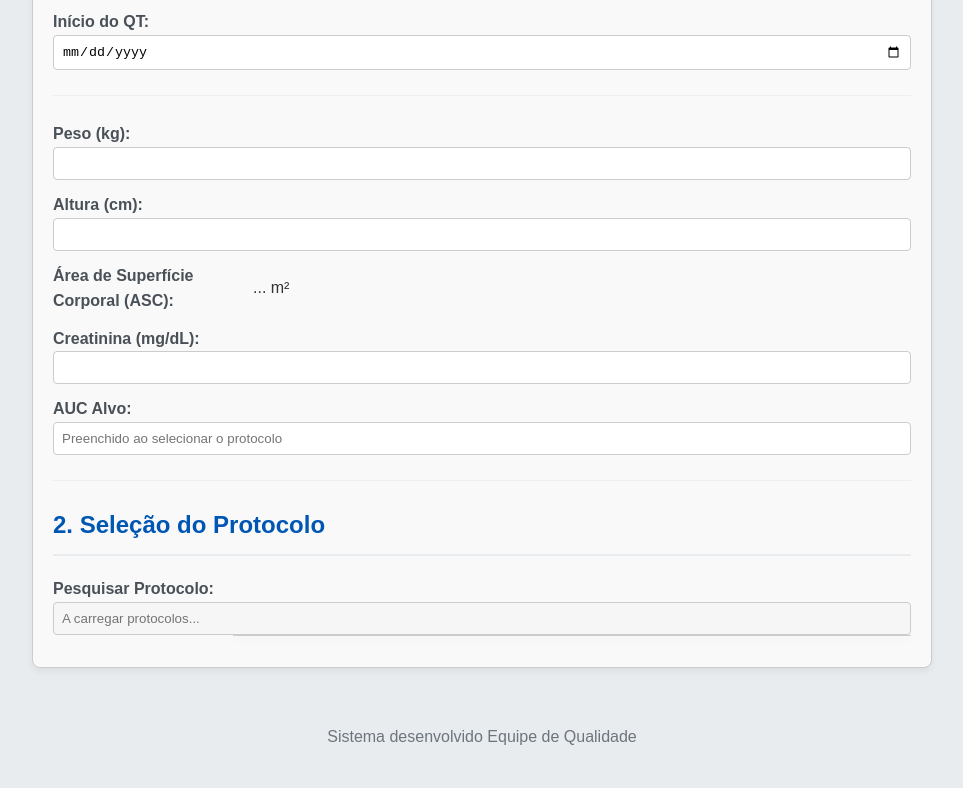
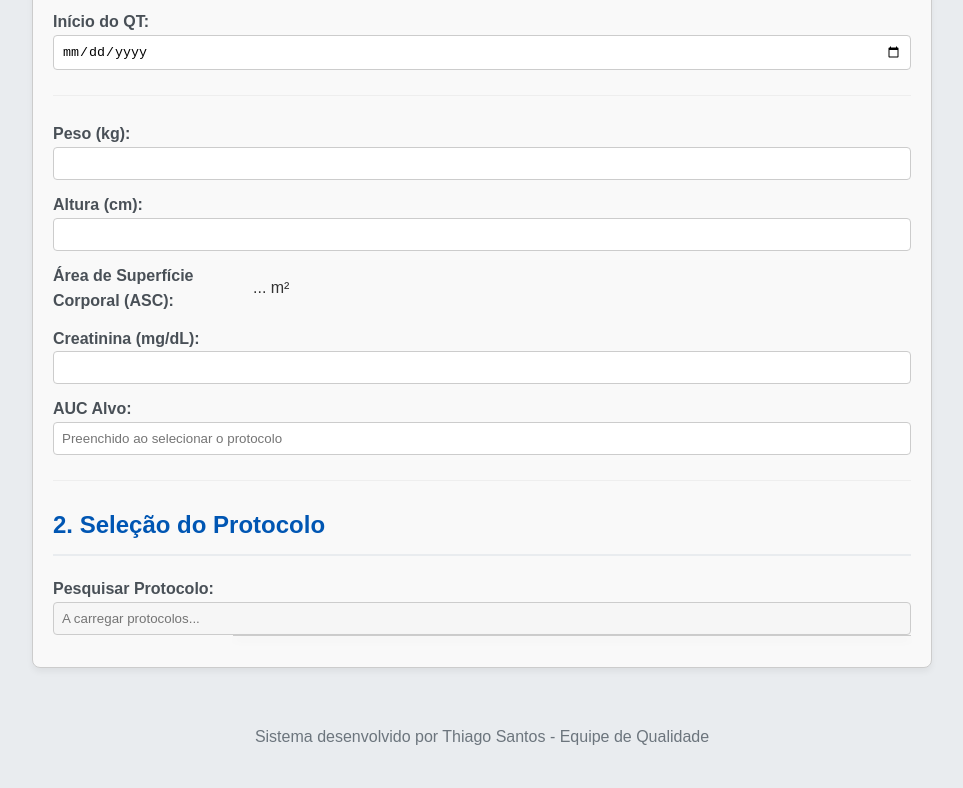
Before and after one commit to thiag0olisa/prescricao-qt, a plain HTML site: page index.html in a window 1280 px wide. Shown: the part 787-1575 px from the top of the page, without its empty margins (158-1121 px from the left). Drawn offline with nearby package versions, Linux system fonts and the light colour scheme; no server answers.

Commit message:
Update index.html

```diff
--- a/index.html
+++ b/index.html
@@ -93,7 +93,7 @@
 </section>    </main>
 
     <footer>
-        <p>Sistema desenvolvido Equipe de Qualidade</p>
+        <p>Sistema desenvolvido por Thiago Santos - Equipe de Qualidade</p>
     </footer>
 
     <script src="script.js"></script>
```
